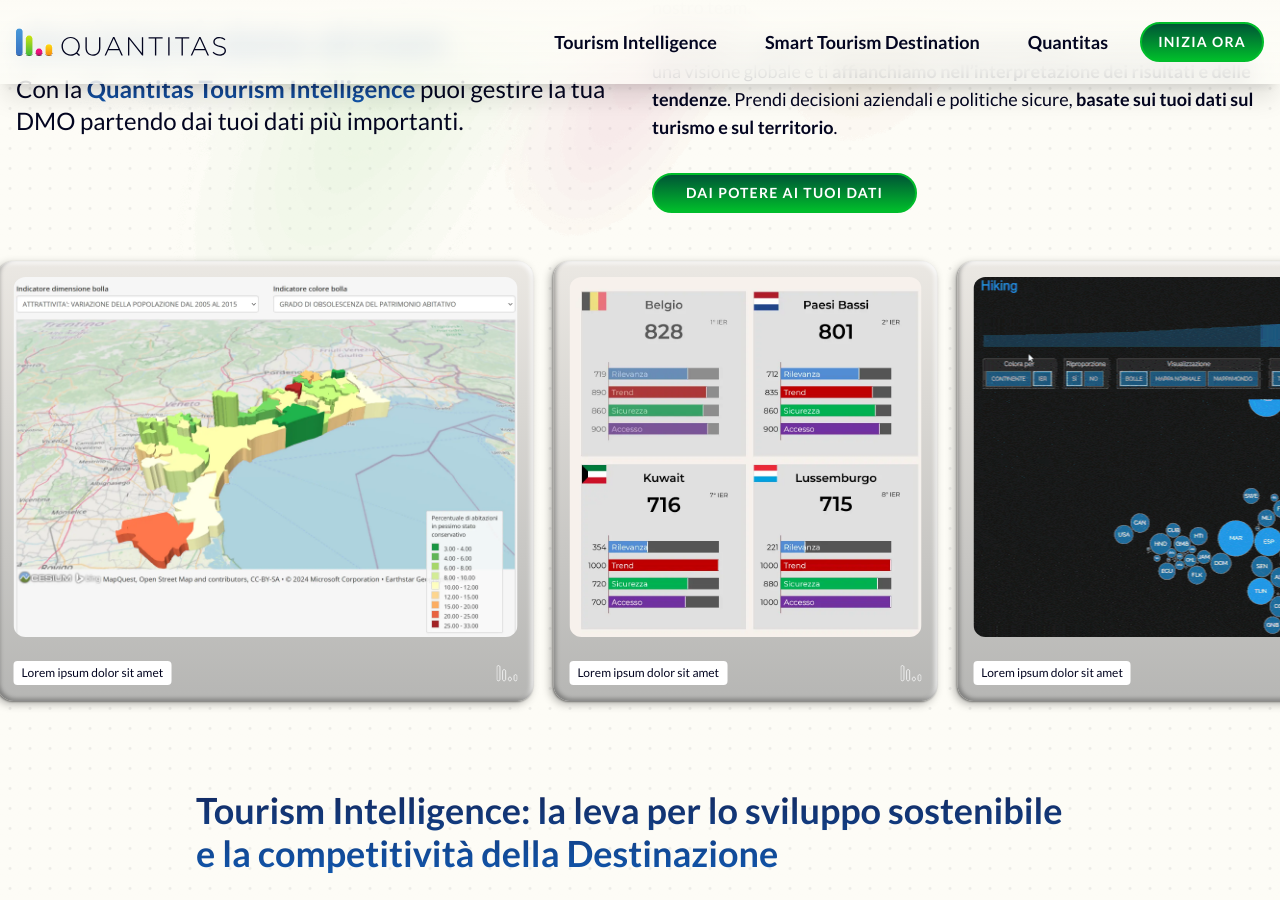
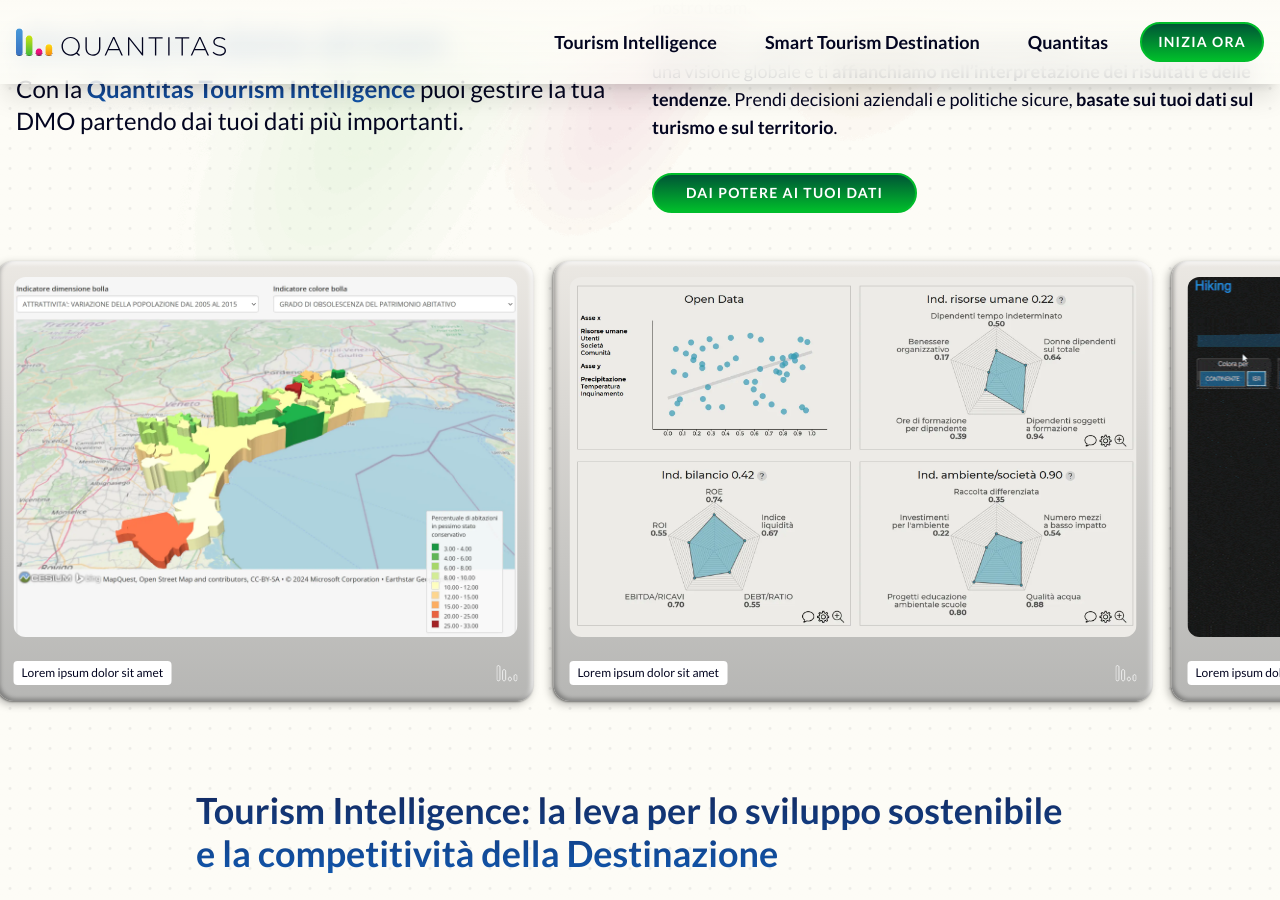
Before and after one commit to Quantitas-srl-org/tourism_promo, a Jekyll site: the page built from index.markdown, in a window 1280 px wide and 900 px high, scrolled down 419 px. Built offline with Jekyll 4.4.1, drawn with Linux system fonts in a browser that asks for light colours; some web fonts are replaced.

Commit message:
Update home-hero-slider.html

```diff
--- a/_includes/home-hero-slider.html
+++ b/_includes/home-hero-slider.html
@@ -5,7 +5,7 @@
             caption=page.hero-figure-1 %}
         </li>
         <li class="inline-block">
-            {% include card.html img='/assets/images/chart-6.webp' alt='Grafico d\'esempio'
+            {% include card.html img='/assets/images/chart-8.webp' alt='Grafico d\'esempio'
             caption=page.hero-figure-2 %}
         </li>
         <li class="inline-block">
@@ -13,7 +13,7 @@
             caption=page.hero-figure-3  url="#video-anchor" %}
         </li>
         <li class="inline-block">
-            {% include card.html img='/assets/images/chart-8.webp' alt='Grafico d\'esempio'
+            {% include card.html img='/assets/images/chart-7.webp' alt='Grafico d\'esempio'
             caption=page.hero-figure-3 %}
         </li>
     </ul>
```
